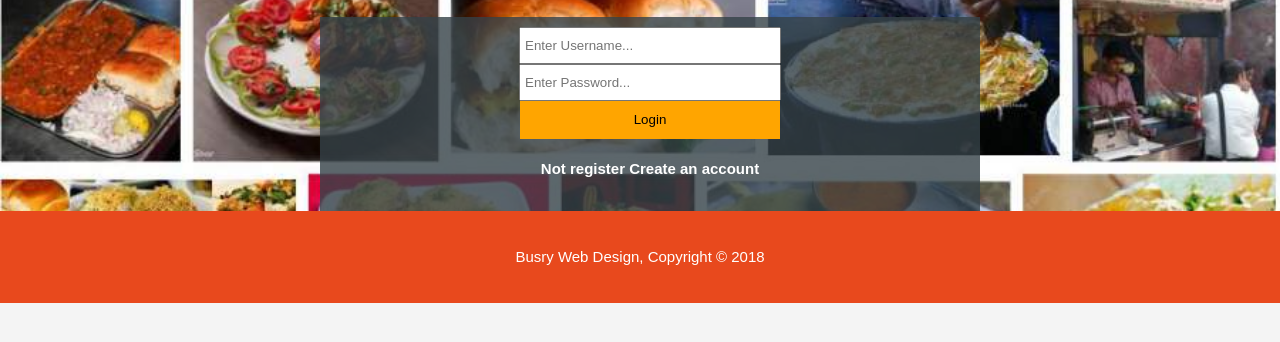
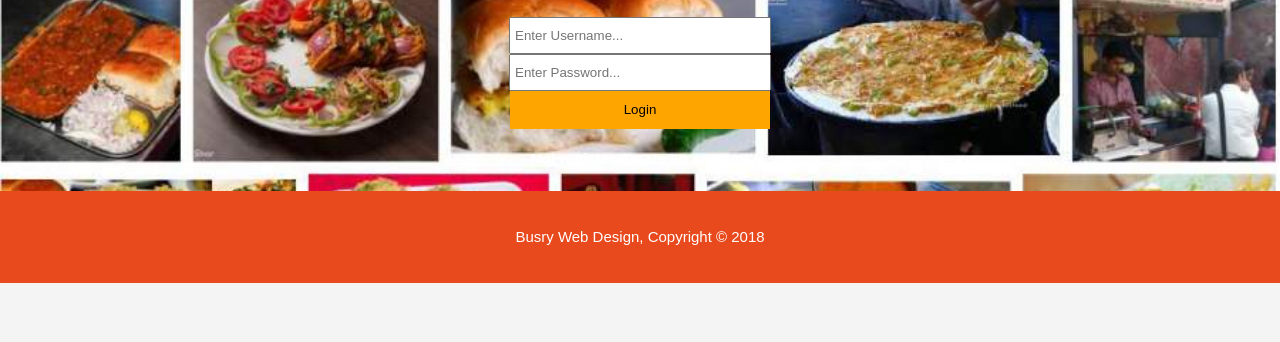
Before and after one commit to Busry/fastFoodFast, a plain HTML site: page UI/login.html in a window 1280 px wide. Shown: the part 348-690 px from the top of the page. Drawn offline with Linux system fonts and the light colour scheme.

Commit message:
fixing css

```diff
--- a/css/style.css
+++ b/css/style.css
@@ -115,7 +115,7 @@ header a:hover{
     width: 100%;
    align-content: center;
 }
-form{
+containerone form{
     padding: 10px;
     margin: 0 25% 0 25%; ;
     background-color: rgba(53, 66, 72, 0.8);
```
